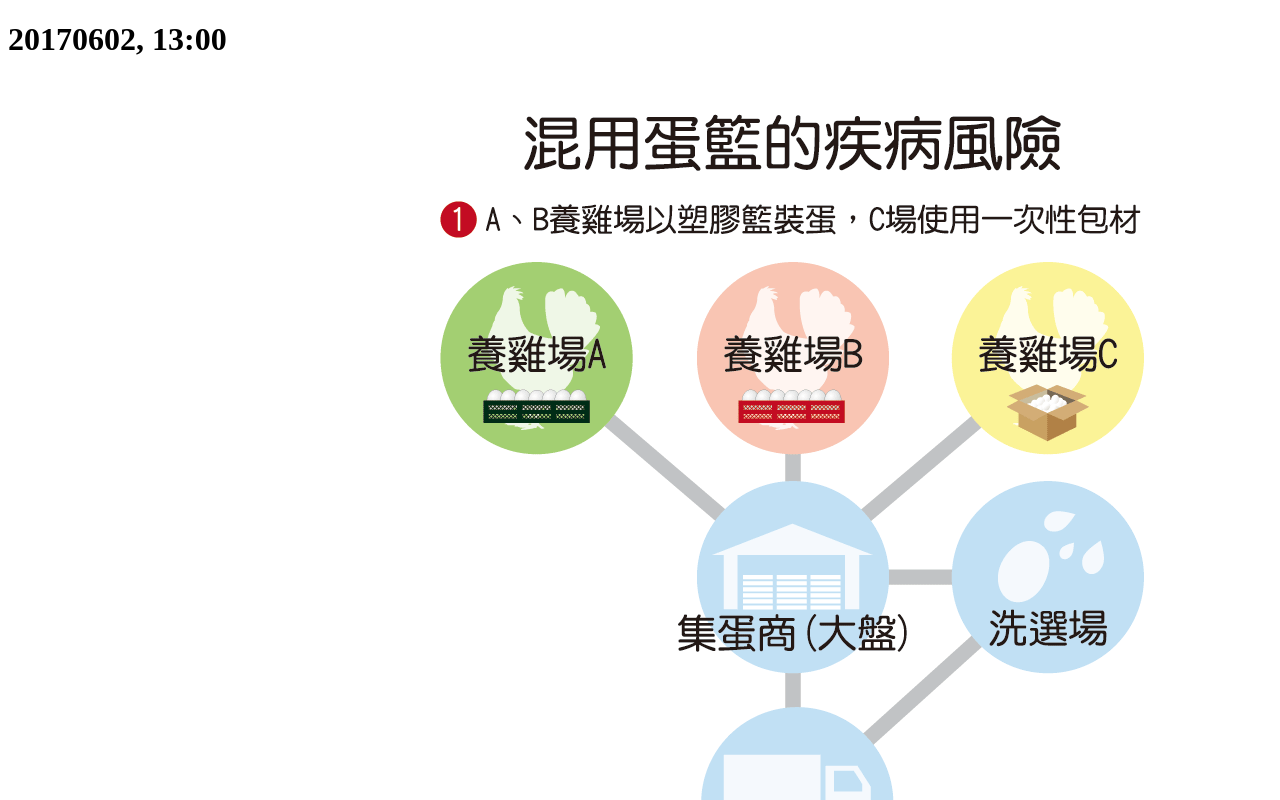
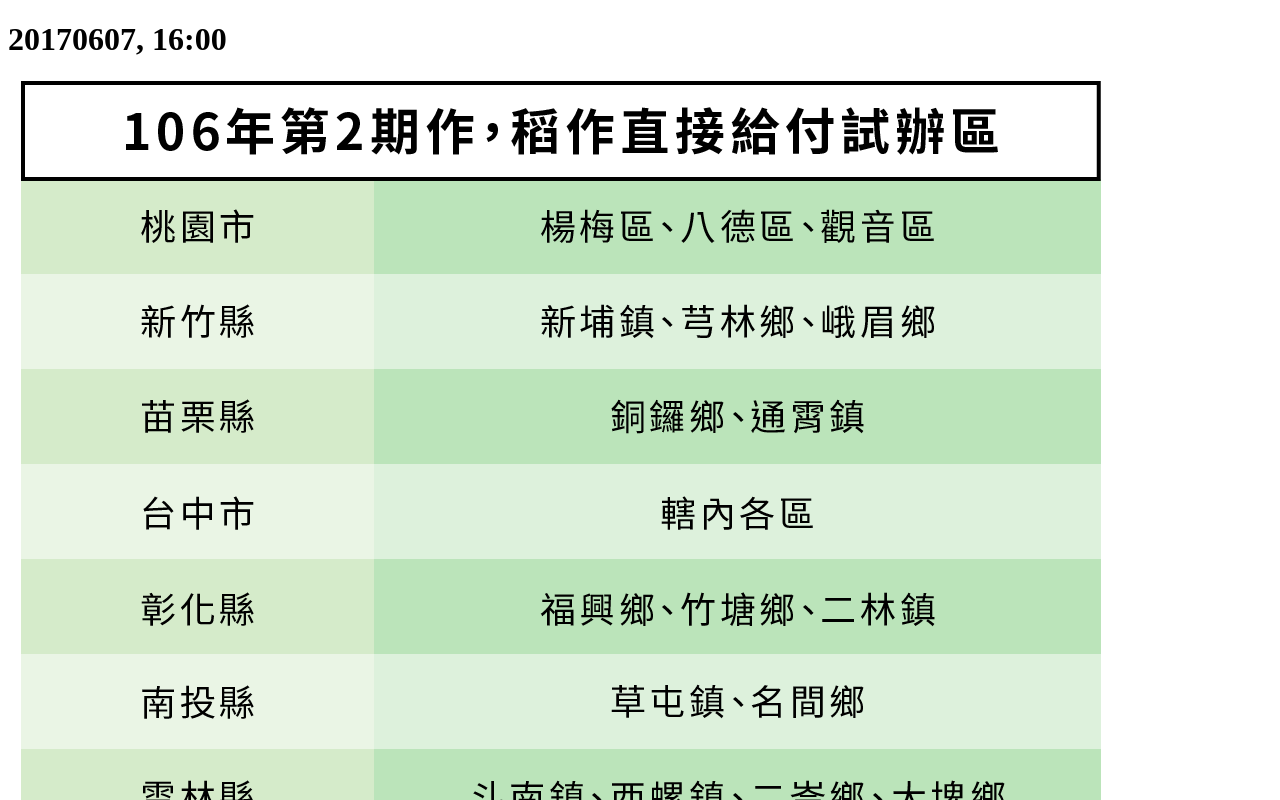
Before and after one commit to haohsiangko/haohsiangko.github.io, a plain HTML site: page agriharvest/index.html in a window 1280 px wide. Shown: the top 800 px of the page. Drawn offline with Linux system fonts and the light colour scheme.

Commit message:
riceDirect

```diff
--- a/agriharvest/index.html
+++ b/agriharvest/index.html
@@ -3,7 +3,8 @@
 <head>
 </head>
 <body>
-<h1>20170602, 13:00</h1>>
+<h1>20170607, 16:00</h1>>
+<img src="riceDirect0607.png" title="riceDirect0607">
 <img src="eggBoxMix_375.gif" title="eggBoxMix_375">
 <img src="eggBoxMix.gif" title="eggBoxMix">
 <img src="rain.png" title="rain" width="100%"/>
```
Also changed, not shown: agriharvest/riceDirect0607.png (added), 1 other file.
